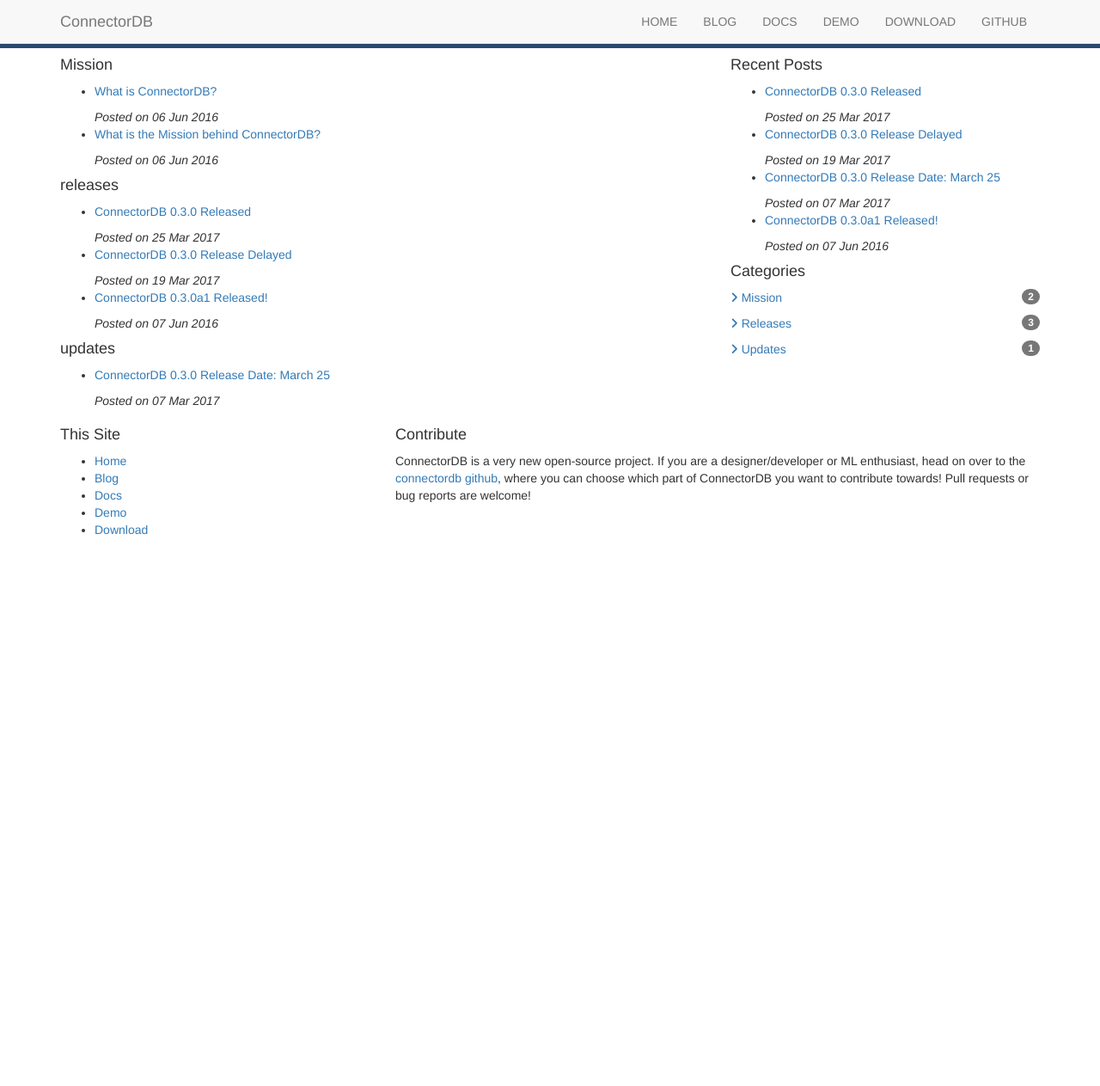
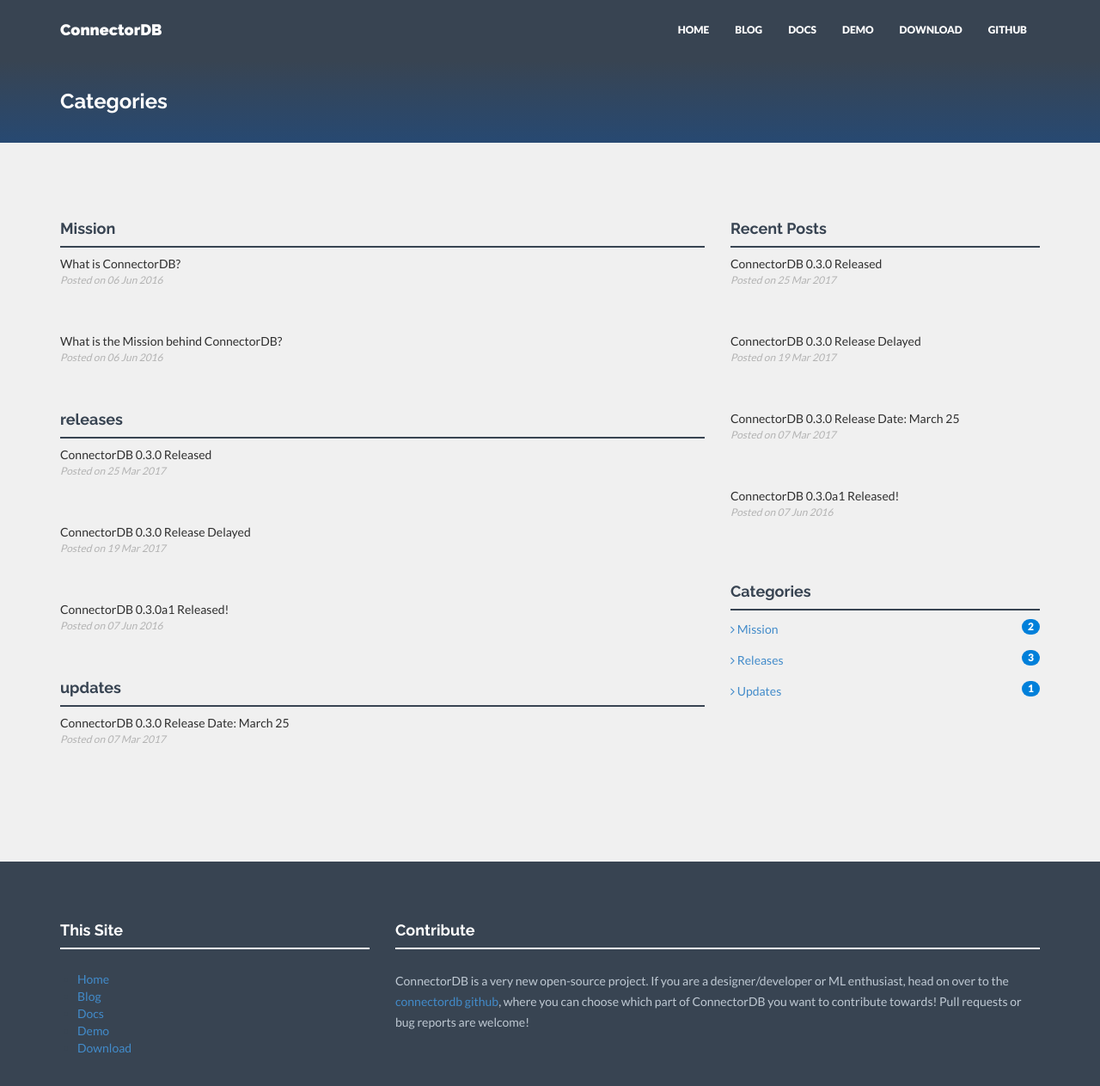
Before and after one commit to connectordb/connectordb.io, a Jekyll site: the page built from category.html, in a window 1280 px wide and 1301 px high. Shown: the top 1263 px of the window at 86% size. Built offline with Jekyll 4.4.1, drawn with Linux system fonts in a browser that asks for light colours; nearby versions of some CDN libraries; library files that are not in the unit come from our copies.

Commit message:
Fixed website
I really need to fix my auto-formatting not to ruin jekyll

```diff
--- a/_config.yml
+++ b/_config.yml
@@ -4,7 +4,7 @@
 title: ConnectorDB
 description: "An open-source server for gathering and analysis of quantified-self data"
 analytics: "UA-70773947-3" #Google analytics code in the format XX-nnnnnnnn-n
-baseurl: "/"
+baseurl: ""
 url: "https://connectordb.io"
 
 # Build settings
--- a/index.html
+++ b/index.html
@@ -1,4 +1,8 @@
---- layout: default title: Home permalink: / ---
+---
+layout: default
+title: Home
+permalink: /
+---
 
 <div id="headerwrap" style='background-color: #384452; background: linear-gradient(#384452,#384452 50%, #204b7c);'>
     <div class="container">
```
